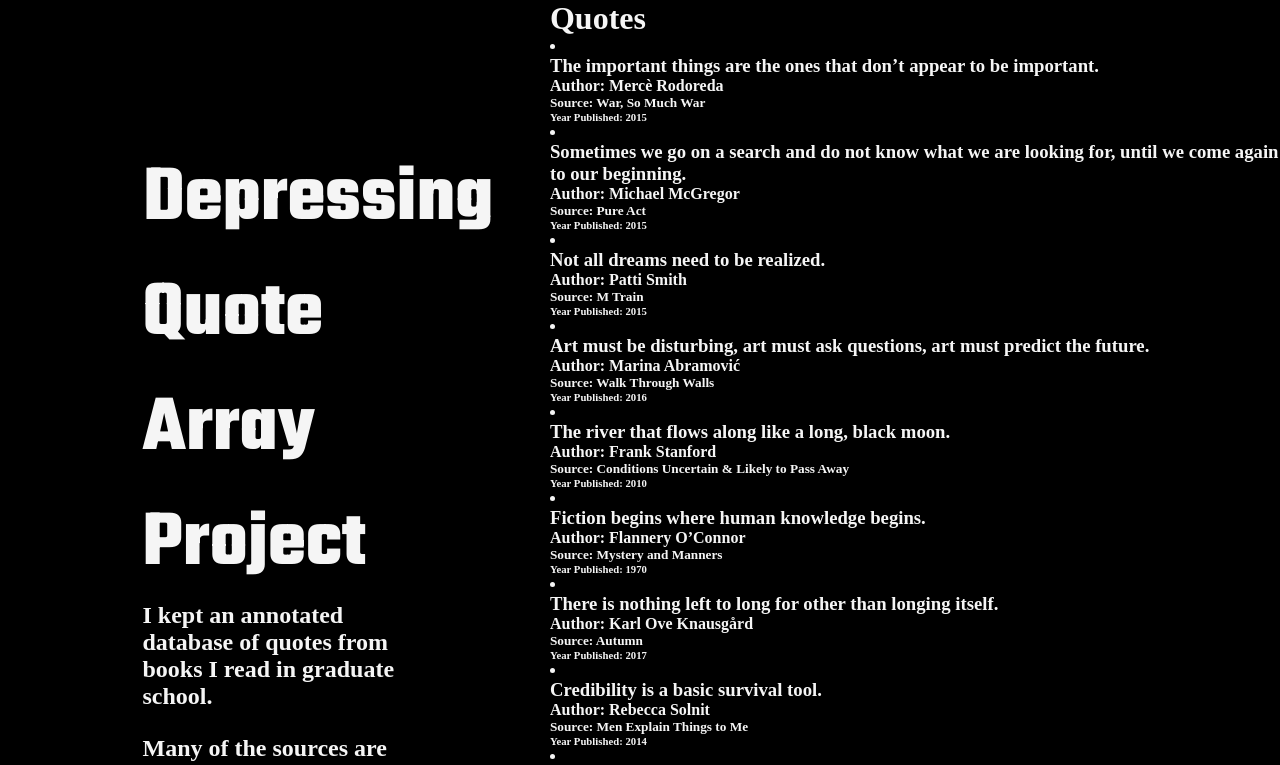
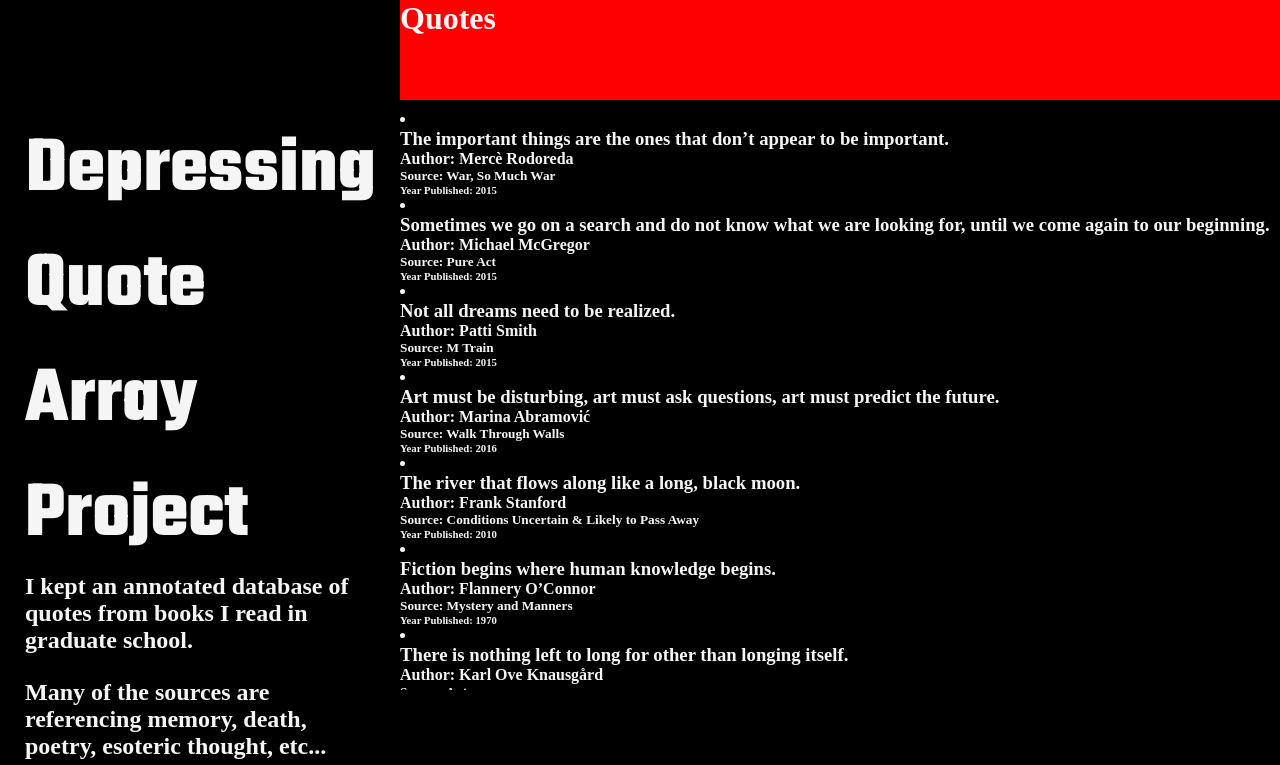
Before and after one commit to aclements01/quote-project, a React (Vite) app: page / in a window 1280 px wide. Shown: the top 765 px of the page. Built offline with nearby package versions, Linux system fonts and the light colour scheme; a web font is replaced by a local one.

Commit message:
arranged side, top bar, and body

```diff
--- a/src/App.css
+++ b/src/App.css
@@ -12,8 +12,17 @@
 }
 
 /*Side Bar*/
+.side-bar {
+  position: fixed;
+  top: 0;
+  left: 0;
+  width: 400px;
+  height: 100vh;
+  background-color: black;
+  padding: 20px;
+}
+
 .side-info {
-  margin: 25%;
   padding: 5px;
 }
 
@@ -21,6 +30,7 @@
   font-family: 'Teko', serif;
   font-size: 60pt;
   text-align: justify;
+  margin-top: 25%;
 }
 
 h2 {
@@ -33,4 +43,19 @@ p {
 
 /*Title Area*/
 div.main h1 {
+  position: fixed;
+  top: 0;
+  left: 400px;
+  width: calc(100vw - 350px);
+  height: 100px;
+  background-color: red;
+  z-index: 1001;
 }
+
+/*Main*/
+.main {
+  margin-left: 400px;
+  padding-top: 110px;
+  height: calc(100vh - 110px);
+  overflow-y: auto;
+}
```
